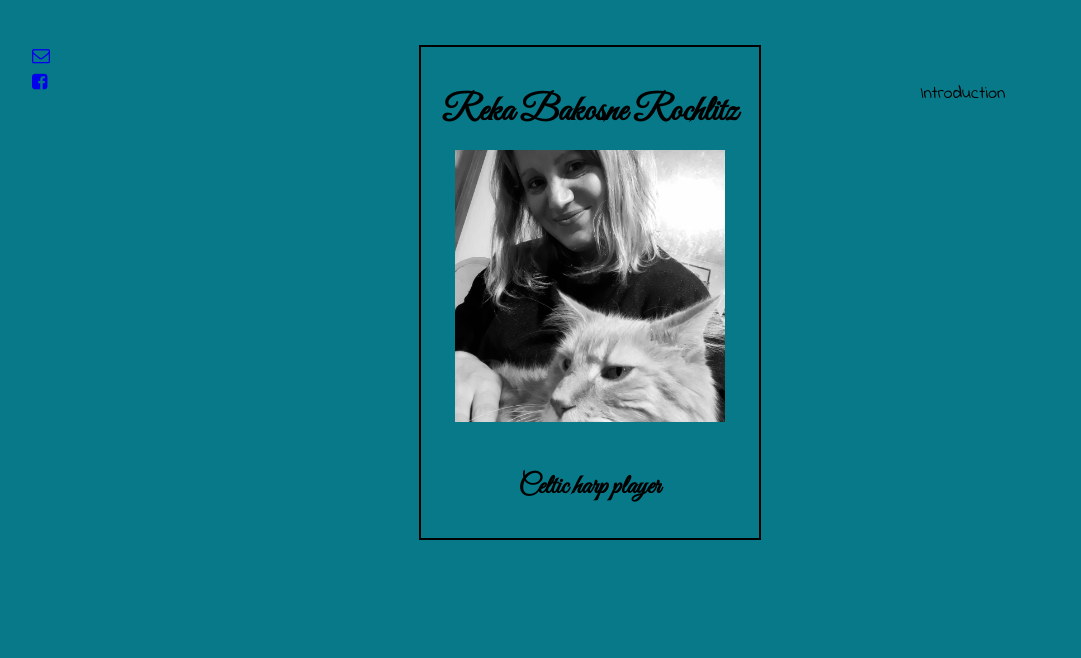
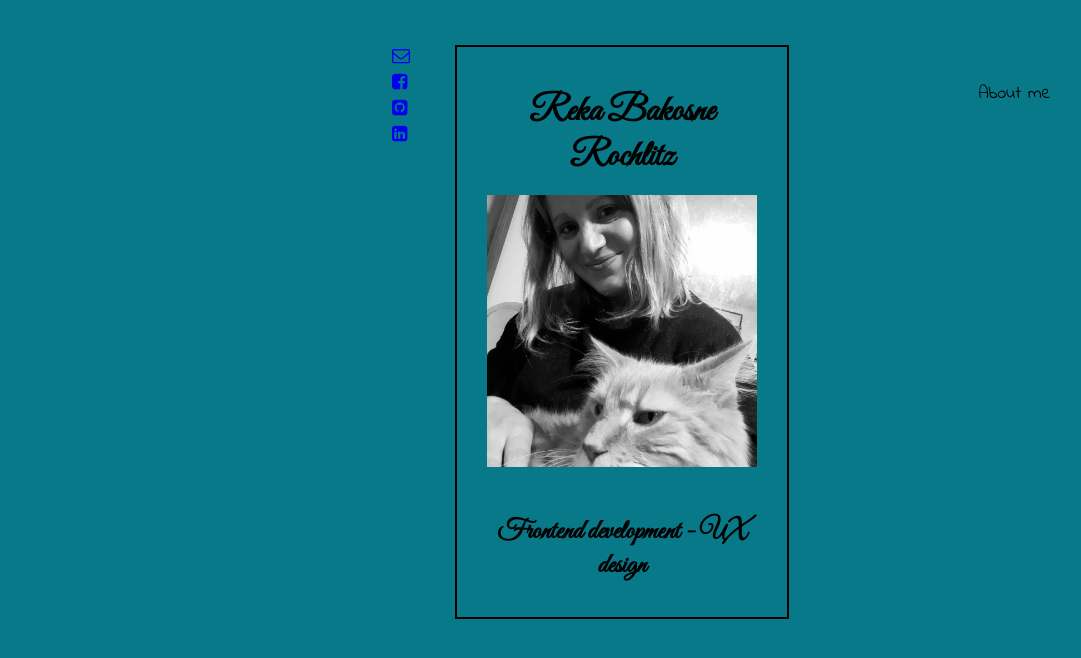
Before and after one commit to rekabro/aboutmyself, a website: page index.html in a window 1280 px wide. Shown: the whole page, without its empty margins (13-1094 px from the left). Drawn offline with nearby package versions, Linux system fonts and the light colour scheme; a web font is replaced by a local one.

Commit message:
changing margins

```diff
--- a/css/components.css
+++ b/css/components.css
@@ -5,7 +5,7 @@
 .profile-div {
     border: 2px solid black;
     padding: 1em;
-    width: 19em;
+    width: 25em;
     text-align: center;
 }
 
@@ -15,10 +15,11 @@
 
 .icons {
     padding: 1em;
+    margin-left: 20em;
+    height: 3em;
 }
 
 .intro-div {
     padding: 1em;
     text-align: center;
-
 }
--- a/css/layout.css
+++ b/css/layout.css
@@ -8,5 +8,5 @@ header {
 }
 
 header div {
-    width: 33%;
+    width: 50%;
 }
--- a/index.html
+++ b/index.html
@@ -24,14 +24,16 @@
           <div class="nav">
             <div><a href="mailto: reka.b.rochlitz@gmail.com" class="icons icons1"><i class="fa fa-envelope-o"></i></a><span class="hidden-span hidden1">reka.b.rochlitz@gmail.com</span></div>
             <div><a href="https://www.facebook.com/rnegyzet" target="blank" class="icons icons2"><i class="	fa fa-facebook-square"></i></a><span class="hidden-span hidden2">Please visit my facebook site!</span></div>
+            <div><a href="https://www.facebook.com/rnegyzet" target="blank" class="icons icons3"><i class="	fa fa-github-square"></i></a><span class="hidden-span hidden2">Please visit my github site!</span></div>
+            <div><a href="https://www.facebook.com/rnegyzet" target="blank" class="icons icons4"><i class="	fa fa-linkedin-square"></i></a><span class="hidden-span hidden2">Please visit my linkedin site!</span></div>
           </div>
           <div class="profile-div">
             <h1>Reka Bakosne Rochlitz</h1>
             <img id="profile-pic" src="pictures/profile.jpg" alt="Reka Bakosne Rochlitz">
-            <h2>Celtic harp player</h2>
+            <h2>Frontend development - UX design</h2>
           </div>
           <div class="intro-div">
-              <p>Introduction</p>
+              <p>About me</p>
           </div>
         </header>
         <main>
```
